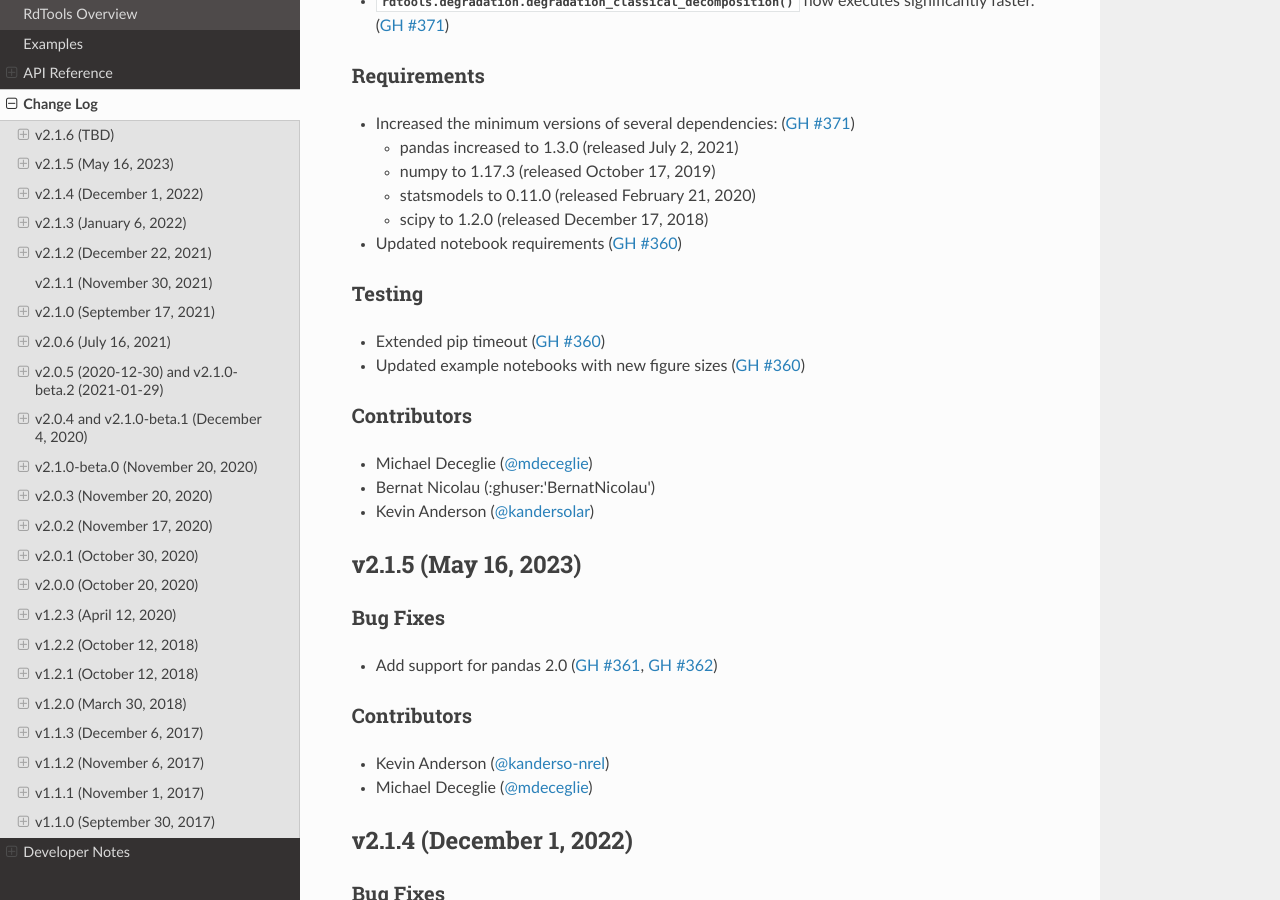
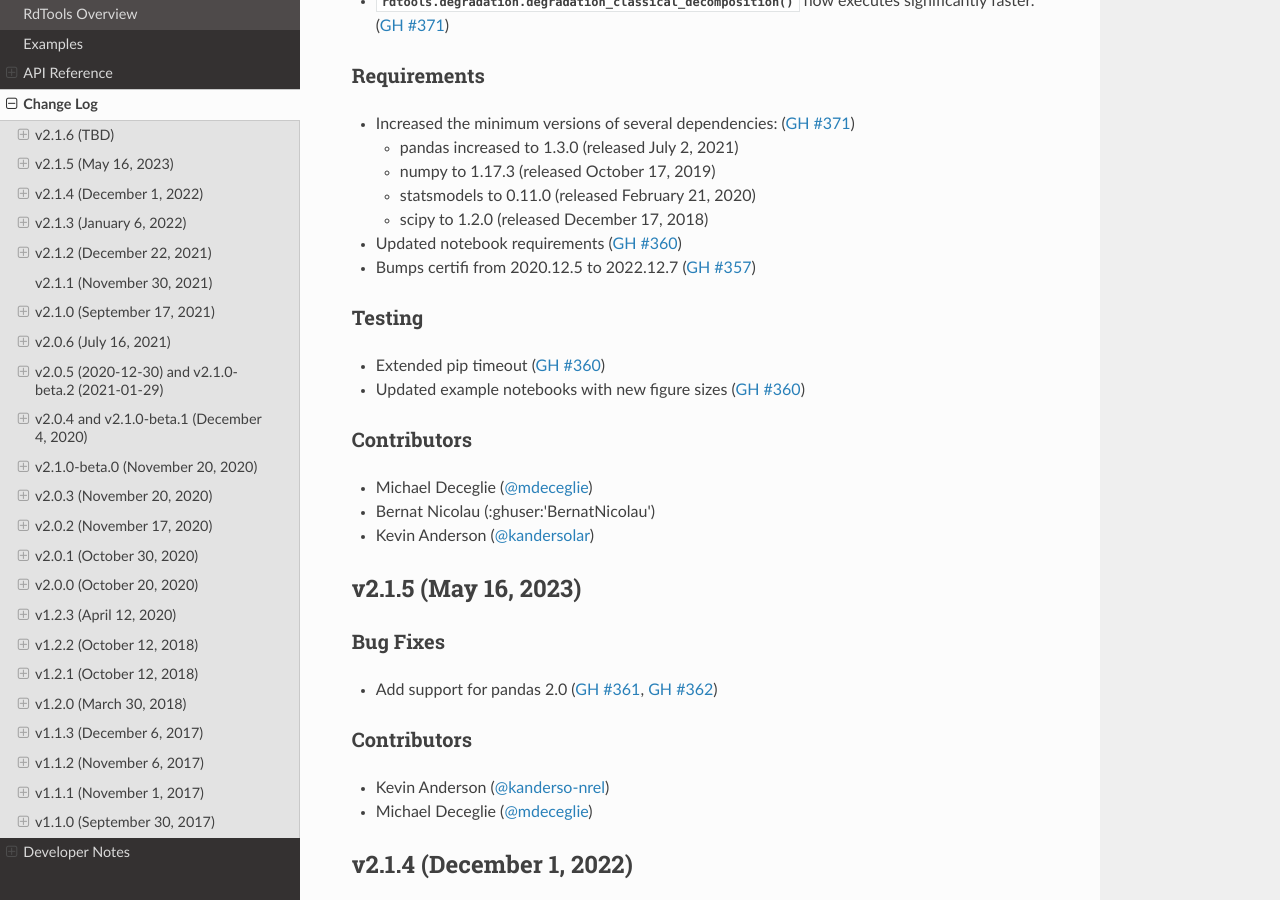
Before and after one commit to NREL/rdtools, a Sphinx documentation site: the page built from docs/sphinx/source/changelog.rst, in a window 1280 px wide and 900 px high, scrolled down 400 px. Built offline with Sphinx 7.4.7 and the Read the Docs theme 2.0.0, drawn with Linux system fonts in a browser that asks for light colours; pages that are not in the unit, such as notebooks, are missing from menus.

Commit message:
change log

```diff
--- a/docs/sphinx/source/changelog/v2.1.6.rst
+++ b/docs/sphinx/source/changelog/v2.1.6.rst
@@ -22,6 +22,7 @@ Requirements
   + scipy to 1.2.0 (released December 17, 2018)
 
 * Updated notebook requirements (:pull:`360`)
+* Bumps certifi from 2020.12.5 to 2022.12.7 (:pull:`357`)
 
 Testing
 -------
```
